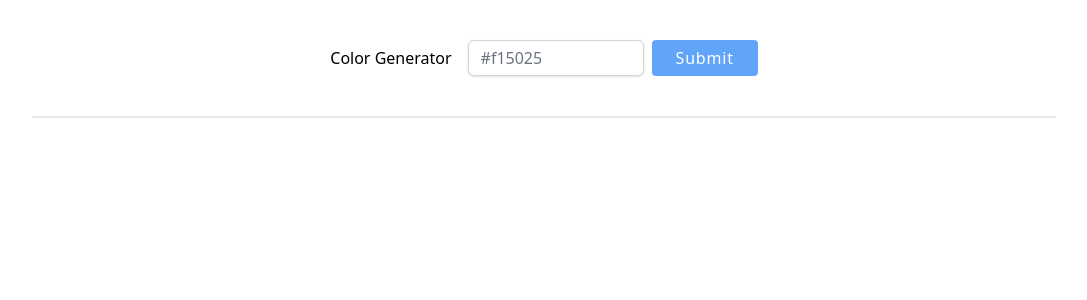
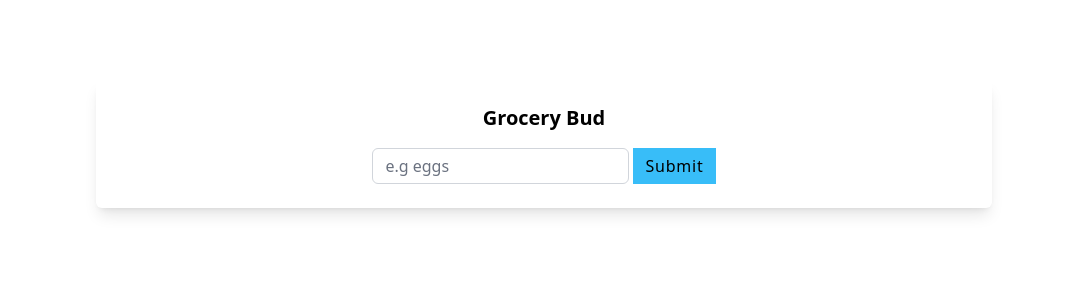
Before and after one commit to shaheen-uddin/react-practics, a React (Vite) app: page / in a window 1280 px wide. Shown: the top 300 px of the page, without its empty margins (96-1183 px from the left). Built offline with nearby package versions, Linux system fonts and the light colour scheme.

Commit message:
Grocery initial  & Color projects fixes

```diff
--- a/src/App.jsx
+++ b/src/App.jsx
@@ -1,5 +1,6 @@
 import BirthDay from "./birthday/BirthDay"
 import Color from "./color/Color"
+import Grocery from "./grocery-bud/Grocery"
 import Lorem from "./lorem/Lorem"
 import Menus from "./menu/Menus"
 import Questions from "./questions/Questions"
@@ -23,7 +24,8 @@ function App() {
     {/* <Tabs /> */}
     {/* <Slider /> */}
    {/*  <Lorem /> */}
-   <Color />
+   {/* <Color /> */}
+   <Grocery />
     </div>
   )
 }
--- a/src/color/Color.jsx
+++ b/src/color/Color.jsx
@@ -6,7 +6,7 @@ import SingleColor from "./SingleColor";
 const Color = ()=> {
     const [color, setColor] = useState('');
     const [error, setError] = useState(false);
-    const [list, setList] = useState([]);
+    const [list, setList] = useState(new Values('#f15025').all(5));
 
     const handleSubmit = (e)=> {
         e.preventDefault();
--- a/src/color/SingleColor.jsx
+++ b/src/color/SingleColor.jsx
@@ -1,13 +1,40 @@
-import { useState } from "react";
+import { useEffect, useState } from "react";
+import rgbToHex from "./utils";
+
 const SingleColor = ({rgb, weight, index}) => {
     const [alert, setAlert] = useState(false);
 
+
+   useEffect(()=> {
+    const timeOut = setTimeout(()=> {
+        setAlert(false);
+        console.log(alert);
+    }, 3000)
+    return ()=> clearTimeout(timeOut);
+  }, [alert])
+
+/*   useEffect(() => {
+    const timeout = setTimeout(() => {
+      setAlert(false)
+    }, 3000)
+    return () => clearTimeout(timeout)
+  }, [alert])
+ */
+
+
    // console.log(props)
   const bcg = rgb.join(',');
-    console.log(bcg);
 
-    return <article className=" h-64  text-center p-8" style={{width: '200px' ,backgroundColor: `rgb(${bcg})`}}>
-        <p className="text-center px-1"> {weight} </p>
+    const hex = rgbToHex(...rgb);
+    return <article className={` h-64  text-center p-8 ${index > 10 && 'text-white'} `} style={{width: '200px' ,backgroundColor: `rgb(${bcg})`}}
+    onClick={()=> {
+        setAlert(true);
+        navigator.clipboard.writeText(hex);
+    }}
+    >
+        <p className="text-center px-1"> {weight}% </p>
+        <p>{hex}</p>
+        {alert && <p> copied to clipboard </p>}
     </article>
 
 
--- /dev/null
+++ b/src/color/utils.js
@@ -0,0 +1,10 @@
+function componentToHex(c) {
+  var hex = c.toString(16);
+  return hex.length == 1 ? '0' + hex : hex;
+}
+
+function rgbToHex(r, g, b) {
+  return '#' + componentToHex(r) + componentToHex(g) + componentToHex(b);
+}
+
+export default rgbToHex;
--- /dev/null
+++ b/src/grocery-bud/Alert.jsx
@@ -0,0 +1,8 @@
+import React from 'react'
+
+export const Alert = () => {
+  return (
+    <div>Alert</div>
+  )
+}
+export default Alert;
--- /dev/null
+++ b/src/grocery-bud/Grocery.jsx
@@ -0,0 +1,54 @@
+import { useState } from "react";
+import Alert from "./Alert";
+import List from "./List";
+
+const Grocery = ()=> {
+ const [name, setName] = useState('');
+ const [list, setList]= useState([]);
+ const [isEditing, setIsEditing] = useState(false);
+ const [editID, setEditID] = useState(null);
+ const [alert, setAlert] = useState({show: false, msg: '', type: ''});
+
+ const handleSubmit = (e)=> {
+    e.preventDefault();
+    if(!name){
+        //alert
+    } else if(name && isEditing){
+        //edit
+    }
+    else {
+        //add item
+         const newItem = { id: new Date().getTime().toString(), title: name,  }
+         setList([...list, newItem]);
+         setName('');
+    }
+ }
+ console.log(name);
+ console.log(list);
+    return (
+        <section className="max-w-4xl mx-auto my-20 shadow-lg rounded-md p-6">
+            <form onSubmit={handleSubmit} className="flex flex-col justify-center items-center space-y-4" >
+                {alert.show && <Alert />}
+                <h3 className="text-xl font-semibold text-center">Grocery Bud</h3>
+                <div className="space-x-1">
+                        <input type="text" placeholder="e.g eggs" value={name} onChange={(e)=> setName(e.target.value)}
+                        className="border-gray-300 rounded-md h-9"
+                        />
+                        <button className="bg-sky-400 py-1.5 px-3 text-base font-medium tracking-wider ">
+                           {isEditing ? 'Edit' : 'Submit'}
+                        </button>
+                </div>
+            </form>
+                {list.length > 0 && (
+                 <div className="py-8">
+                    <List items={list}/>
+                    <button className=" py-4 px-6 text-red-700 tracking-wider  w-1/4 block mx-auto">
+                        Clear Item
+                    </button>
+                 </div>
+                )}
+
+        </section>
+    )
+}
+export default Grocery;
--- /dev/null
+++ b/src/grocery-bud/List.jsx
@@ -0,0 +1,25 @@
+import React from 'react';
+import { FaEdit, FaTrash } from 'react-icons/fa';
+
+const List = ({items}) => {
+    console.log(items);
+    return (
+        <div>
+            {items.map(item=> {
+                const {id, title} = item;
+                return <article key={id} className="max-w-3xl mx-auto flex flex-row justify-between items-center" >
+                    <p>{title}</p>
+                           <div className='flex flex-row'>
+                                <button className=" py-1.5 px-1 text-base font-medium tracking-wider ">
+                                    <FaEdit />
+                                </button>
+                                <button className="py-1.5 px-1 text-base font-medium tracking-wider ">
+                                    <FaTrash />
+                                </button>
+                           </div>
+                </article>
+            })}
+        </div>
+    )
+}
+export default List;
```
